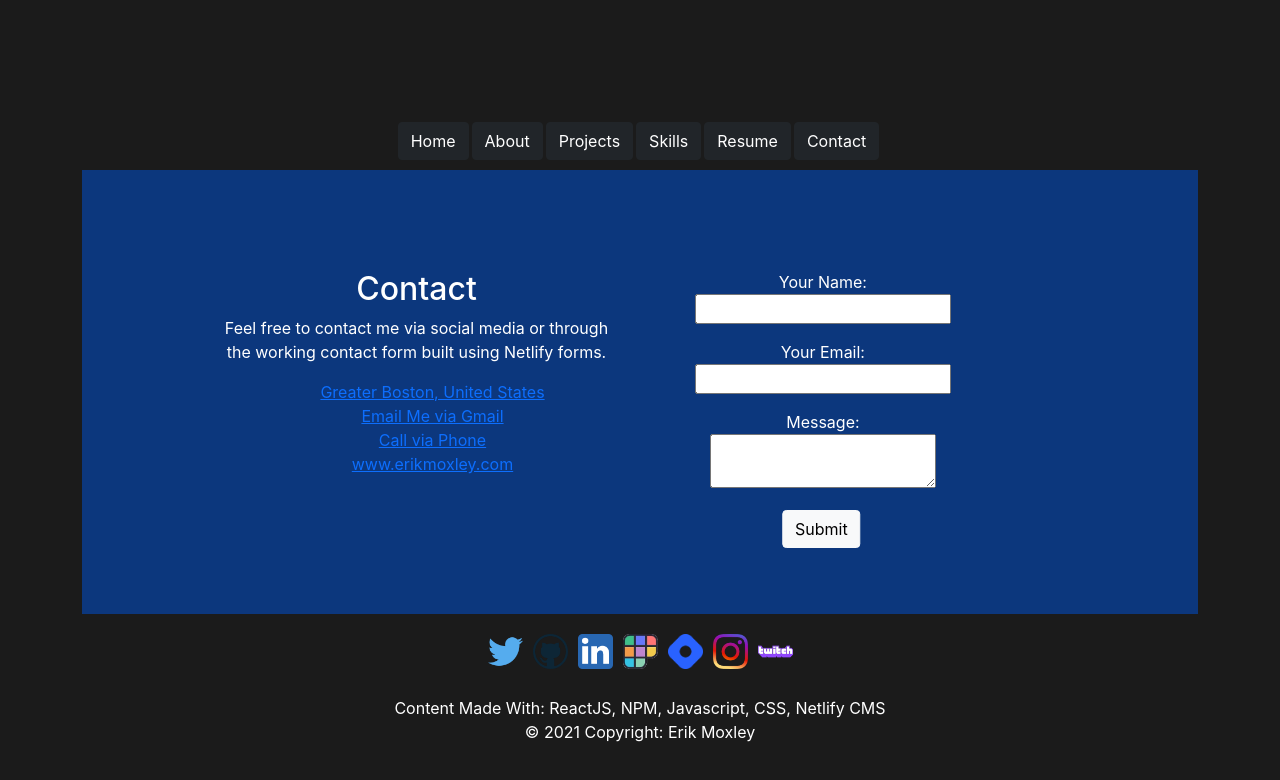
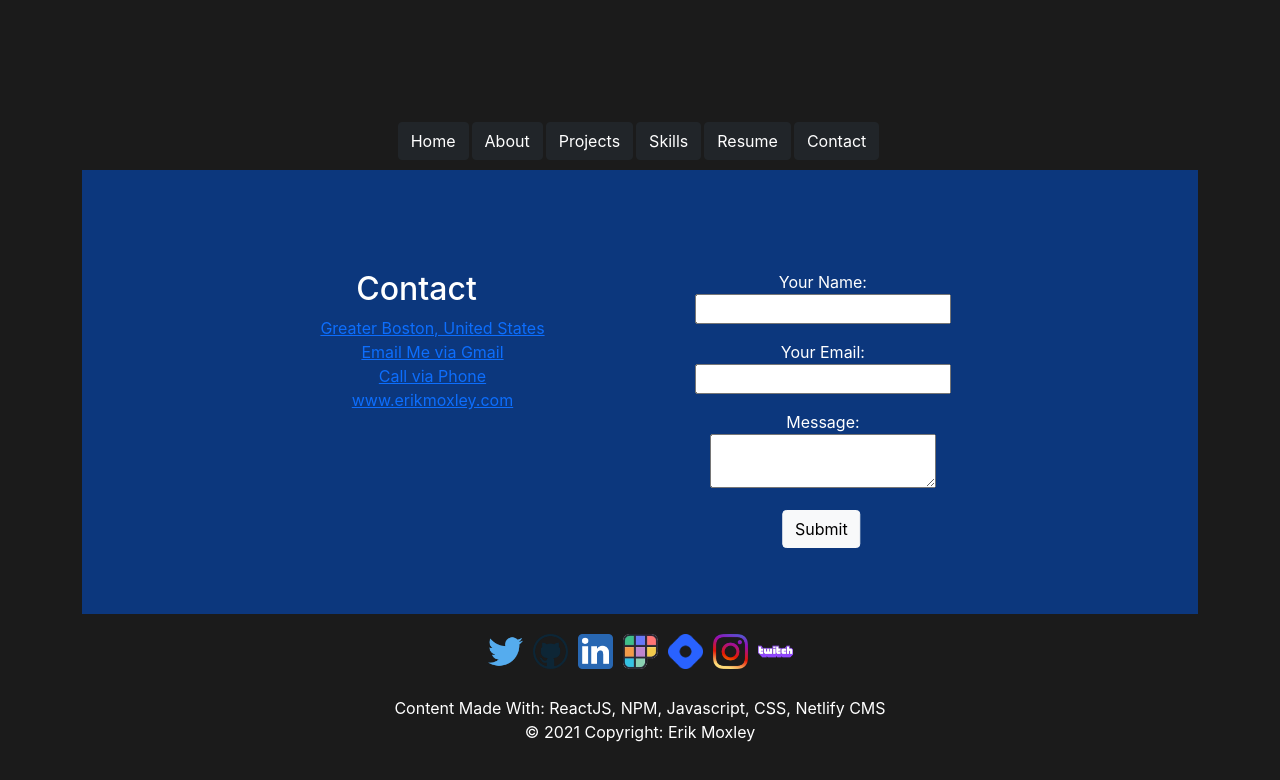
Before and after one commit to ErikMoxley/erik-moxley, a React (Create React App) app: page /contacts in a window 1280 px wide. Shown: the top 780 px of the page. Built offline with nearby package versions, Linux system fonts and the light colour scheme.

Commit message:
issues with netlify

```diff
--- a/src/components/pages/Contact.js
+++ b/src/components/pages/Contact.js
@@ -6,7 +6,7 @@ const Contact = () => {
   <div className="flex-container">
   <div className="flex-child">
     <h2 className="con-title">Contact</h2>
-      <p>Feel free to contact me via social media or through the working contact form built using Netlify forms.</p>
+      {/* <p>Feel free to contact me via social media or through the working contact form built using Netlify forms.</p> */}
         <ul className="address">
         <a href='https://goo.gl/maps/f3D1vfaadg7MvoC66' alt='' target="_blank" rel="noopener noreferrer">
           <li>Greater Boston, United States</li></a>
```
